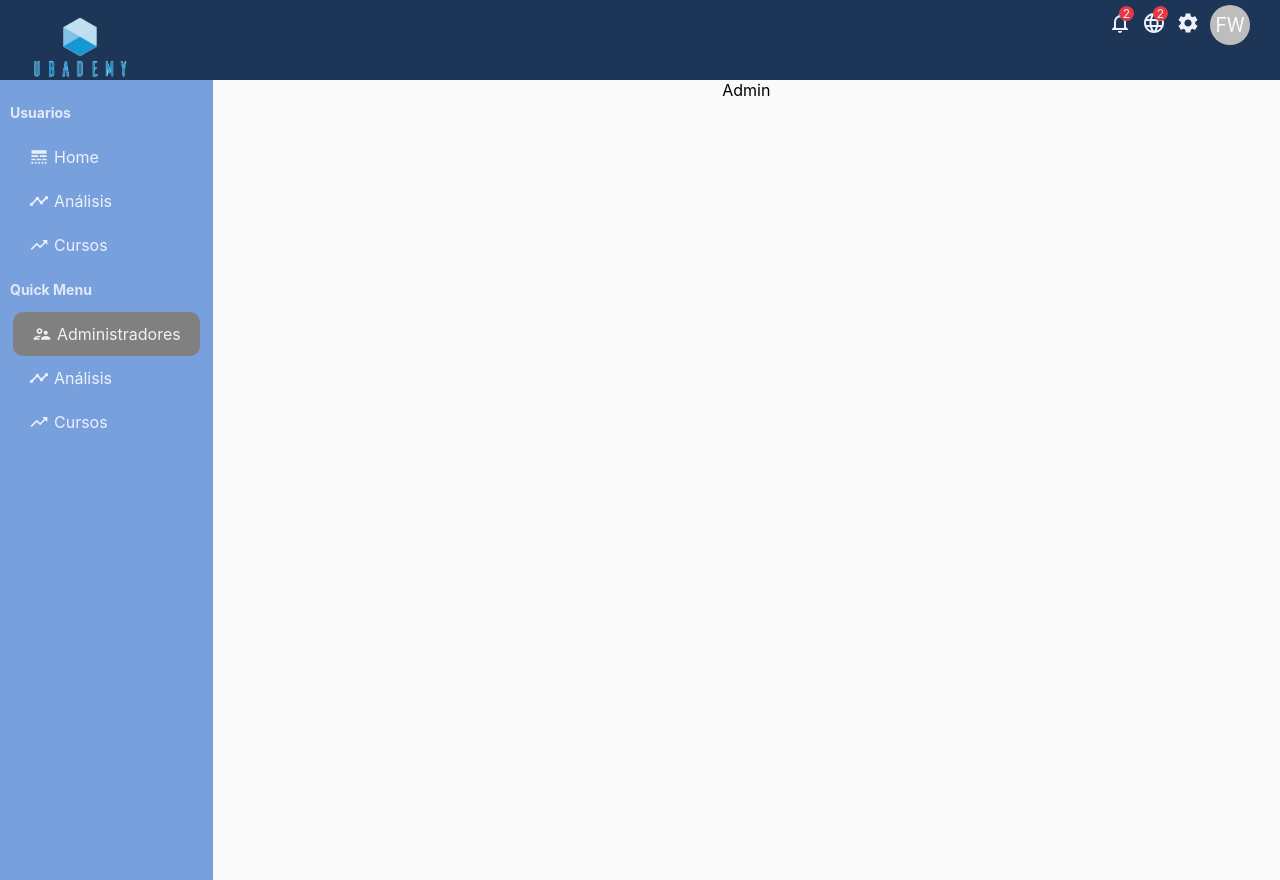
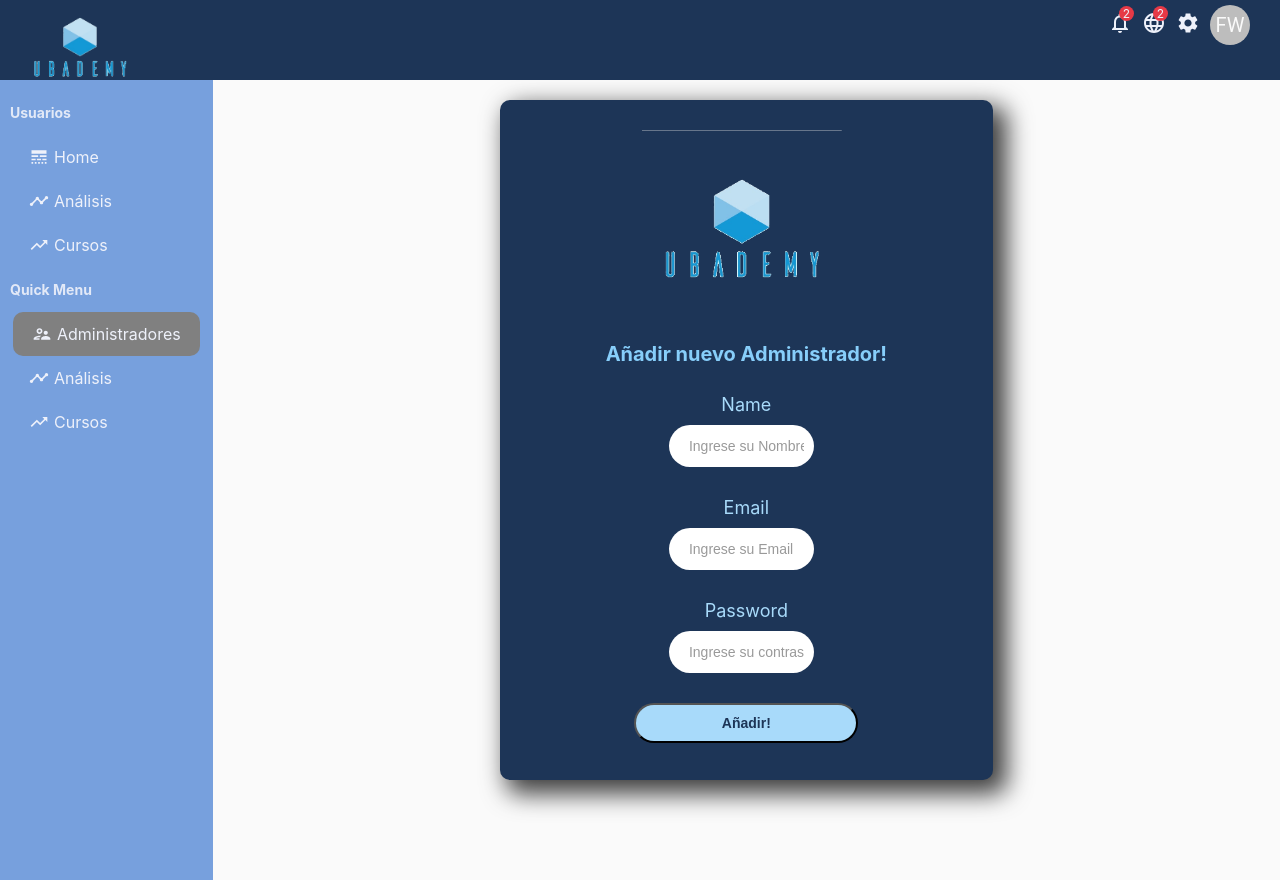
Before and after one commit to Grupo15-2021-2c/ubademyBackofficeWeb, a React (Create React App) app: page /dashboard in a window 1280 px wide. Both pictures are taken after a click on the item "Administradores". Built offline with nearby package versions, Linux system fonts and the light colour scheme.

Commit message:
pagina administradores
Se agrega la pagina que permitiria agregar administradores

```diff
--- a/src/components/Label/label.css
+++ b/src/components/Label/label.css
@@ -2,5 +2,4 @@
     color: #A8DAFA;
     font-size: 18px;
     text-align: center;
-    cursor: pointer;
 }
--- a/src/components/feature/feature.js
+++ b/src/components/feature/feature.js
@@ -1,7 +1,7 @@
 import React from "react";
 import './feature.css';
 
-function Feature() {
+function Feature({ attribute }) {
 
     return (
       <div className='feature-container'>
--- a/src/components/widgetLarge/widgetLg.js
+++ b/src/components/widgetLarge/widgetLg.js
@@ -1,11 +1,11 @@
 import React from "react";
 import './widgetLg.css';
 
-function WidgetLg() {
+function WidgetLg({ attribute }) {
 
     return (
       <div className='widgetLg-container'>
-            Widget Large
+        Widget Large
       </div>
     );
   }
--- a/src/pages/admin/admin.css
+++ b/src/pages/admin/admin.css
@@ -4,3 +4,47 @@
     display: flex;
     flex-direction: column;
 }
+
+.admin-container {
+    width: 50%;
+    height: 90%;
+    display: flex;
+    margin: 0 auto;
+}
+
+.admin-list {
+    flex: 1;
+    margin: 20px 20px;
+    padding: 30px;
+    border-radius: 10px;
+    box-shadow: 10px 10px 25px 4px rgba(0,0,0,0.75);
+    -webkit-box-shadow: 10px 10px 25px 4px rgba(0,0,0,0.75);
+    -moz-box-shadow: 10px 10px 25px 4px rgba(0,0,0,0.75);
+    background-color: #1d3557;
+}
+
+.admin-list-item {
+    list-style-type: none;
+    align-items: center;
+    justify-content: space-between;
+    margin: 20px 0px;
+}
+
+.admin-input-container {
+    display: flex;
+    justify-content: center;
+    padding: 10px;
+}
+
+.admin-submit-button {
+    border-radius: 25px;
+    height: 5vh;
+    width: 28vh;
+    outline: none;
+    background: #a8dafa;
+    color: #1d3557;
+    font-size: 14px;
+    font-weight: bold;
+    transition: all 250ms ease-in-out;
+    cursor: pointer;
+}
--- a/src/pages/admin/admin.js
+++ b/src/pages/admin/admin.js
@@ -1,12 +1,86 @@
-import React from 'react';
+import React, { useState } from 'react';
 import './admin.css';
+import { Input, Title, Label } from '../../components';
+import logo from '../../images/ubademylogo.png';
 
 function Admin() {
 
-    return (
-      <div className='admin'>
-          Admin
+  const [name, setName] = useState('');
+  const [email, setEmail] = useState('');
+  const [password, setPassword] = useState('');
+
+  function handleChange(name, value){
+    if (name === 'email'){
+      console.log(value);
+      setEmail(value);
+    } else if(name === 'password'){
+      console.log(value);
+      setPassword(value);
+    }else{
+      setName(value);
+    }
+  }
+
+  function handleSubmit(){
+    let account = { name, email, password }
+    if(account){
+        console.log(account)
+    }
+  }
+
+  return (
+    <div className='admin'>
+      <div className='admin-container'>
+        <ui className='admin-list'>
+          <img src={logo} className="App-logo" alt="logo" />
+          <li style={{listStyleType: 'none'}}>
+            <Title text='Añadir nuevo Administrador!' />
+          </li>
+          <li className='admin-list-item'>
+            <Label text='Name'/>
+            <div className='admin-input-container'>
+            <Input attribute={{
+                id: 'name',
+                name: 'name',
+                type: 'text',
+                placeholder: 'Ingrese su Nombre'
+            }}
+            handleChange={handleChange} />
+            </div>
+          </li>
+          <li className='admin-list-item'>
+            <Label text='Email' />
+            <div className='admin-input-container'>
+            <Input attribute={{
+                id: 'email',
+                name: 'email',
+                type: 'text',
+                placeholder: 'Ingrese su Email'
+            }}
+            handleChange={handleChange} />
+            </div>
+          </li>
+          <li className='admin-list-item'>
+            <Label text='Password' />
+            <div className='admin-input-container'>
+            <Input attribute={{
+                id: 'password',
+                name: 'password',
+                type: 'text',
+                placeholder: 'Ingrese su contraseña',
+            }}
+            handleChange={handleChange} />
+            </div>
+          </li>
+          <li className='admin-list-item'>
+                <button className='admin-submit-button'
+                    onClick={(handleSubmit)}>
+                    Añadir!
+                </button>
+          </li>
+        </ui>
       </div>
+    </div>
     );
   }
 
--- a/src/pages/home/home.js
+++ b/src/pages/home/home.js
@@ -15,7 +15,7 @@ function Home() {
           <Chart data={userData} title='User Analytics' grid dataKey='Active User'/>
           <div className='home-widgets'>
             <WidgetSm/>
-            <WidgetLg/>
+            <WidgetLg />
           </div>
       </div>
     );
```
